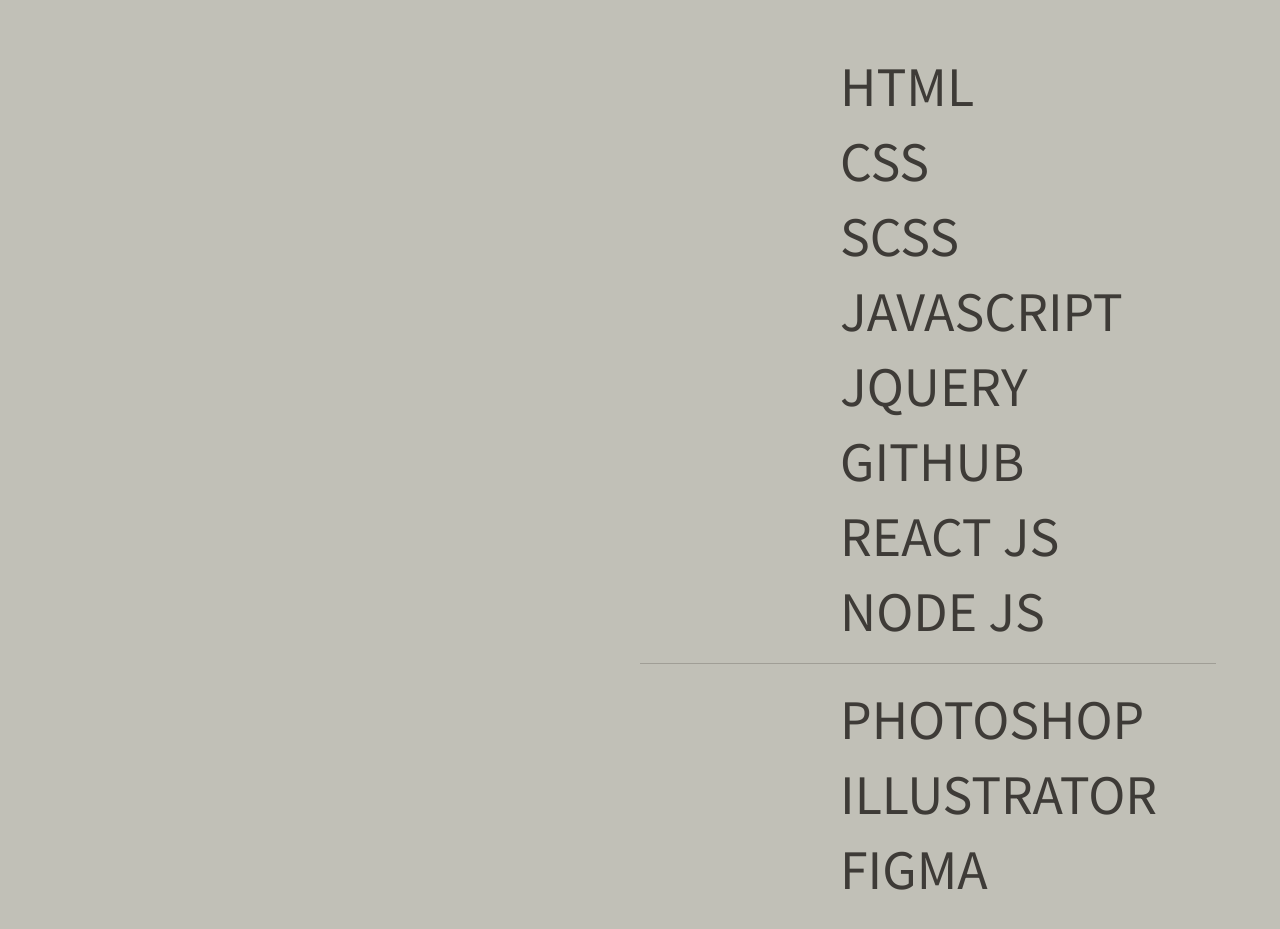
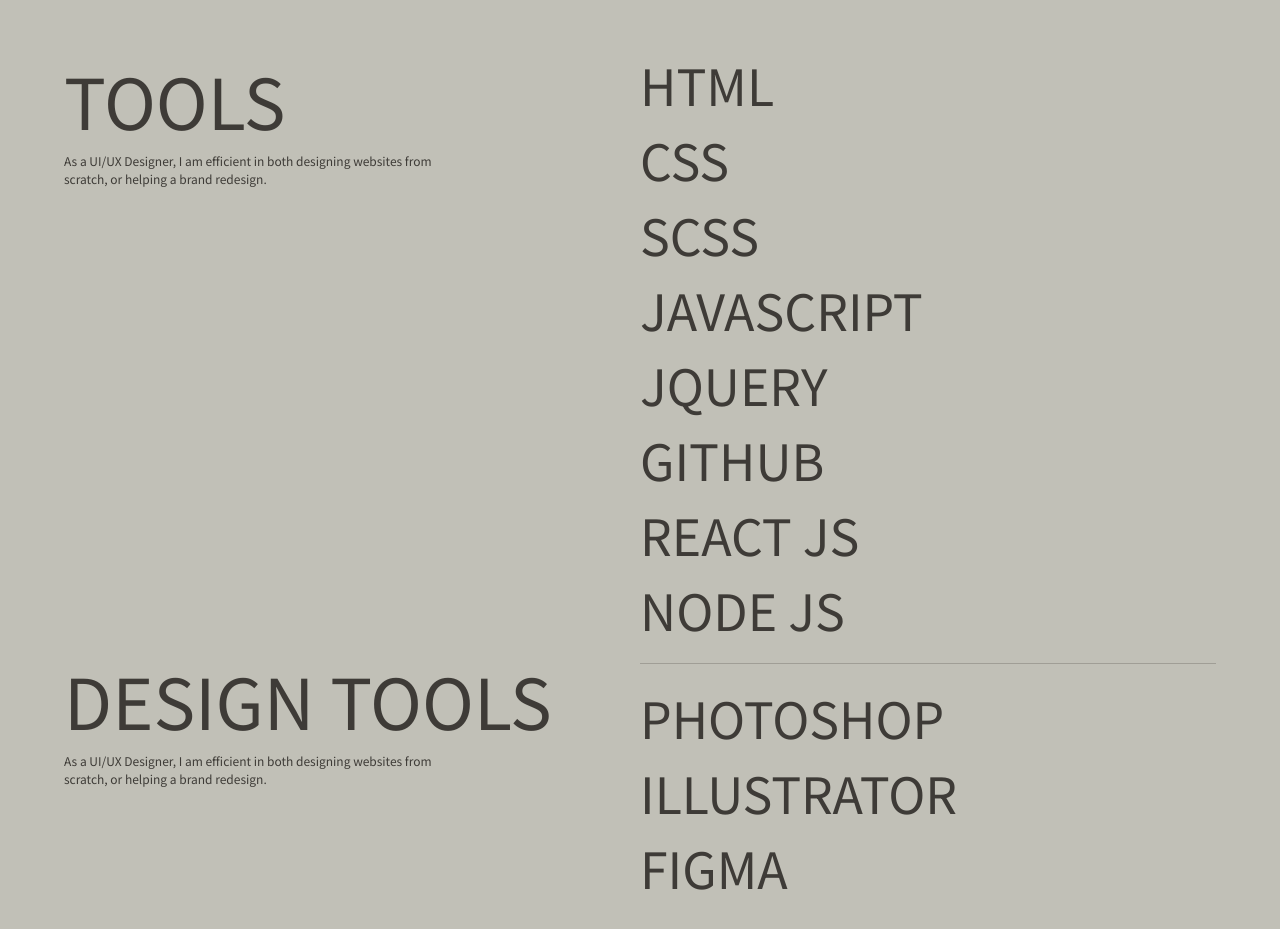
Before and after one commit to seungyeonYoos/React-portFolio, a React (Create React App) app in the folder portfolio/: page / in a window 1280 px wide. Shown: the part 2180-3109 px from the top of the page. Built offline with nearby package versions, Linux system fonts and the light colour scheme.

Commit message:
feat:수정

```diff
--- a/portfolio/package.json
+++ b/portfolio/package.json
@@ -9,7 +9,7 @@
     "bootstrap": "^5.2.3",
     "intersection-observer": "^0.12.2",
     "jquery": "^3.6.4",
-    "node-sass": "^7.0.3",
+    "node-sass": "^9.0.0",
     "react": "^18.2.0",
     "react-bootstrap": "^2.7.4",
     "react-dom": "^18.2.0",
--- a/portfolio/public/index.html
+++ b/portfolio/public/index.html
@@ -10,33 +10,17 @@
       content="Web site created using create-react-app"
     />
     <link rel="apple-touch-icon" href="%PUBLIC_URL%/logo192.png" />
-    <!--
-      manifest.json provides metadata used when your web app is installed on a
-      user's mobile device or desktop. See https://developers.google.com/web/fundamentals/web-app-manifest/
-    -->
     <link rel="manifest" href="%PUBLIC_URL%/manifest.json" />
-    <!--
-      Notice the use of %PUBLIC_URL% in the tags above.
-      It will be replaced with the URL of the `public` folder during the build.
-      Only files inside the `public` folder can be referenced from the HTML.
+    <link rel="stylesheet" href="https://unpkg.com/aos@next/dist/aos.css" />
 
-      Unlike "/favicon.ico" or "favicon.ico", "%PUBLIC_URL%/favicon.ico" will
-      work correctly both with client-side routing and a non-root public URL.
-      Learn how to configure a non-root public URL by running `npm run build`.
-    -->
     <title>seungyeon's web</title>
   </head>
   <body>
     <div id="root"></div>
-    <!--
-      This HTML file is a template.
-      If you open it directly in the browser, you will see an empty page.
 
-      You can add webfonts, meta tags, or analytics to this file.
-      The build step will place the bundled scripts into the <body> tag.
-
-      To begin the development, run `npm start` or `yarn start`.
-      To create a production bundle, use `npm run build` or `yarn build`.
-    -->
+    <script src="https://unpkg.com/aos@next/dist/aos.js"></script>
+  <script>
+    AOS.init();
+  </script>
   </body>
 </html>
--- a/portfolio/src/components/skill.js
+++ b/portfolio/src/components/skill.js
@@ -14,69 +14,69 @@
     //     // }
     // });
 
-    const [isScrolled, setIsScrolled] = useState(false);
-    const [isTools, setIsTools] = useState(false);
-    const [isDesignTools, setIsDesignTools] = useState(false);
+    // const [isScrolled, setIsScrolled] = useState(false);
+    // const [isTools, setIsTools] = useState(false);
+    // const [isDesignTools, setIsDesignTools] = useState(false);
 
-    useEffect(() => {
-        const handleScroll = () => {
-            const scrollPosition = window.pageYOffset || document.documentElement.scrollTop;
+    // useEffect(() => {
+    //     const handleScroll = () => {
+    //         const scrollPosition = window.pageYOffset || document.documentElement.scrollTop;
 
-            // 스크롤 위치가 1500 이상인 경우
-            if (scrollPosition >= 1400) {
-                setIsScrolled(true);
-            } else {
-                setIsScrolled(false);
-            }
-            // 스크롤 위치가 1700 이상인 경우
-            if (scrollPosition >= 1700) {
-                setIsTools(true);
-            } else {
-                setIsTools(false);
-            }
-        };
+    //         // 스크롤 위치가 1500 이상인 경우
+    //         if (scrollPosition >= 1400) {
+    //             setIsScrolled(true);
+    //         } else {
+    //             setIsScrolled(false);
+    //         }
+    //         // 스크롤 위치가 1700 이상인 경우
+    //         if (scrollPosition >= 1700) {
+    //             setIsTools(true);
+    //         } else {
+    //             setIsTools(false);
+    //         }
+    //     };
 
-        window.addEventListener('scroll', handleScroll);
+    //     window.addEventListener('scroll', handleScroll);
 
-        // clean-up function
-        return () => window.removeEventListener('scroll', handleScroll);
-    }, []);
+    //     // clean-up function
+    //     return () => window.removeEventListener('scroll', handleScroll);
+    // }, []);
 
     return (
         <div className="skillComponent">
             <div className="skillComponent-1">
-                <div className={`text${isScrolled ? ' scrolled' : ''}`}>
+                <div data-aos="zoom-in">
                     <p>SKILLS&</p>
                     <p>USING TOOLS</p>
                 </div>
             </div>
             <div className="skillComponent-2">
                 <div className='toolsBox'>
-                    <div className={`text${isTools ? ' scrolled' : ''}`}>
+                    <div>
                         <p className="tools">TOOLS</p>
                         <p className="tools-text">As a UI/UX Designer, I am efficient in both designing websites from<br />scratch, or helping a brand redesign.</p>
                     </div>
                     <div>
-                        <p>HTML</p>
-                        <p id='css'>CSS</p>
-                        <p id='scss'>SCSS</p>
-                        <p id='java'>JAVASCRIPT</p>
-                        <p id='jquery'>JQUERY</p>
-                        <p id='git'>GITHUB</p>
-                        <p id='react'>REACT JS</p>
-                        <p id='node'>NODE JS</p>
+                        <p data-aos="zoom-out-right">HTML</p>
+                        <p id='css' data-aos="zoom-out-right">CSS</p>
+                        <p id='scss' data-aos="zoom-out-right">SCSS</p>
+                        <p id='java' data-aos="zoom-out-right">JAVASCRIPT</p>
+                        <p id='jquery' data-aos="zoom-out-right">JQUERY</p>
+                        <p id='git' data-aos="zoom-out-right">GITHUB</p>
+                        <p id='react' data-aos="zoom-out-right">REACT JS</p>
+                        <p id='node' data-aos="zoom-out-right">NODE JS</p>
                     </div>
                 </div>
                 <div className='designToolsBox'>
-                    <div className={`text${isTools ? ' scrolled' : ''}`}>
+                    <div>
                         <p className="tools">DESIGN TOOLS</p>
                         <p className="tools-text">As a UI/UX Designer, I am efficient in both designing websites from<br />scratch, or helping a brand redesign.</p>
                     </div>
                     <div>
                         <hr className='hr'></hr>
-                        <p id='photo'>PHOTOSHOP</p>
-                        <p id='illustration'>ILLUSTRATOR</p>
-                        <p id='figma'>FIGMA</p>
+                        <p id='photo' data-aos="zoom-out-right">PHOTOSHOP</p>
+                        <p id='illustration' data-aos="zoom-out-right">ILLUSTRATOR</p>
+                        <p id='figma' data-aos="zoom-out-right">FIGMA</p>
                     </div>
                 </div>
             </div>
--- a/portfolio/src/styles/Main.scss
+++ b/portfolio/src/styles/Main.scss
@@ -235,7 +235,6 @@
 
         div {
             position: relative;
-            opacity: 0;
 
             p {
                 font-size: $fix-h1;
```
Also changed, not shown: 1 other file (tests, documents, lock files or other folders).
